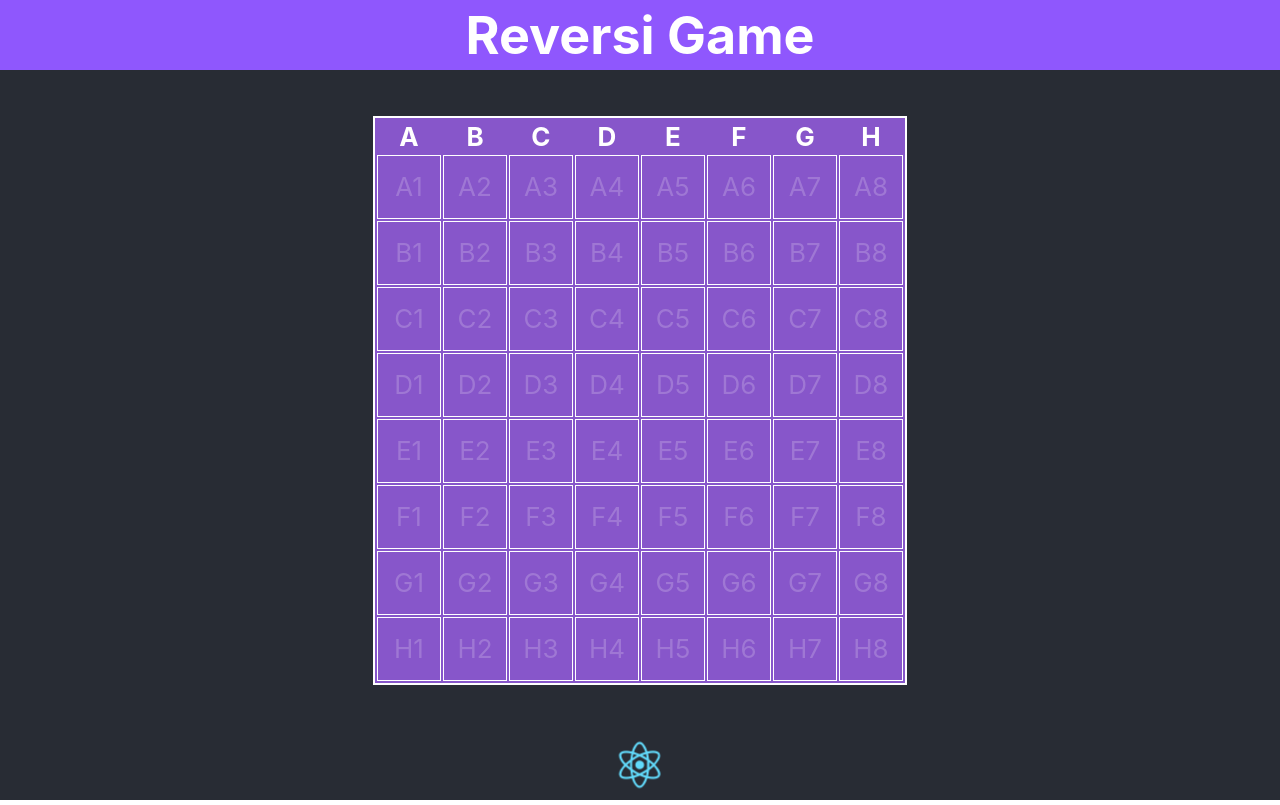
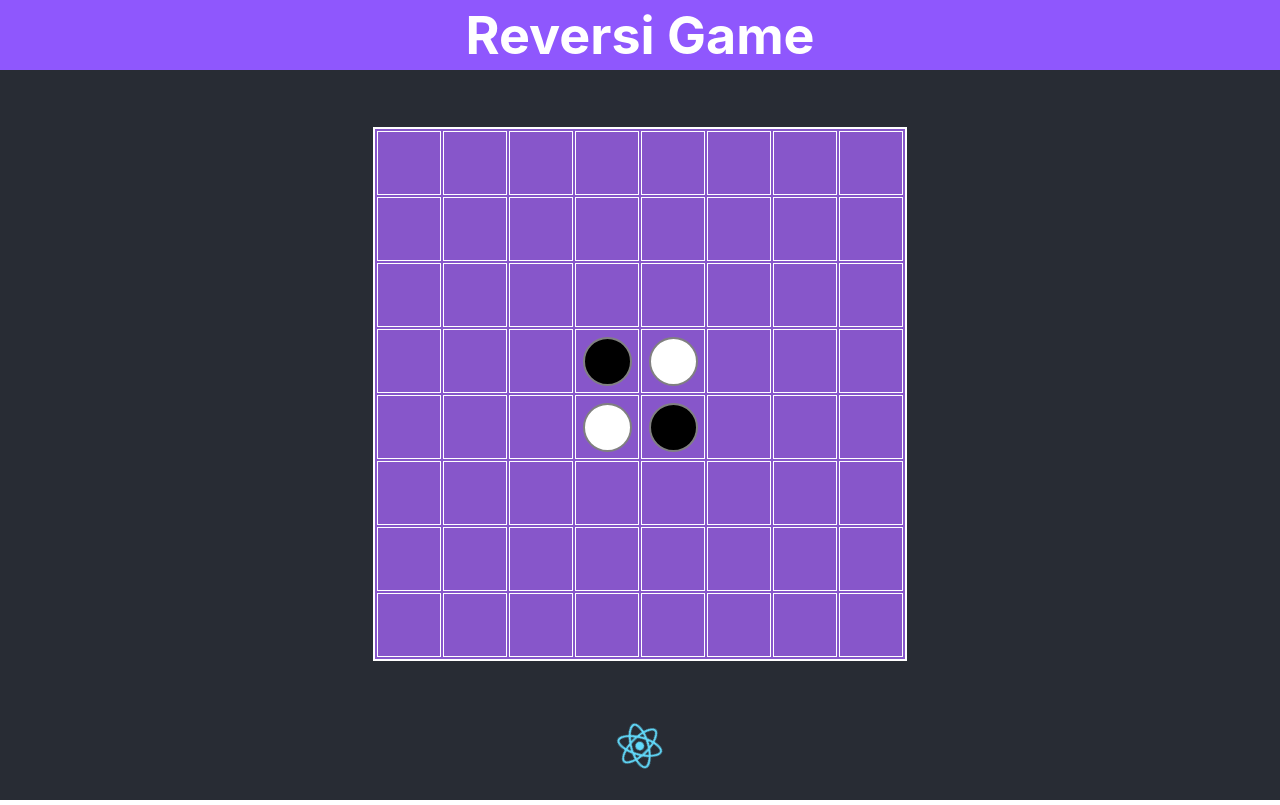
Before and after one commit to sebaveg/Reversi-Game, a React (Create React App) app: page /game in a window 1280 px wide. Built offline with nearby package versions, Linux system fonts and the light colour scheme.

Commit message:
Add Cell component and Initial four disks in board

```diff
--- a/package.json
+++ b/package.json
@@ -13,7 +13,8 @@
   },
   "scripts": {
     "start": "react-scripts start",
-    "build": "react-scripts build"
+    "build": "react-scripts build",
+    "lint": "eslint ./src"
   },
   "eslintConfig": {
     "extends": "react-app"
--- a/src/assets/styles/App.css
+++ b/src/assets/styles/App.css
@@ -13,6 +13,7 @@
 .App-logo {
   animation: App-logo-spin infinite 20s linear;
   height: 7vmin;
+  margin-bottom: 1em;
   pointer-events: none;
 }
 
--- /dev/null
+++ b/src/assets/styles/Cell.css
@@ -0,0 +1,15 @@
+.black, .white {
+  height: 45px;
+  width: 45px;
+  border: 2px solid grey;
+  border-radius: 50%;
+  margin: 0 auto;
+}
+
+.black {
+  background-color: black;
+}
+
+.white {
+  background-color: white;
+}
--- a/src/assets/styles/Footer.css
+++ b/src/assets/styles/Footer.css
@@ -2,6 +2,5 @@
   align-items: center;
   display: flex;
   justify-content: center;
-  height: 70px;
   width: 100%;
 }
--- a/src/components/Board.jsx
+++ b/src/components/Board.jsx
@@ -1,29 +1,20 @@
 import React from 'react';
+
+import Cell from './Cell';
 
 import '../assets/styles/Board.css';
 
-const Board = ({ rows, cols }) => (
-  (rows && cols)
-    ? (
-      <div className="wrapperBoard">
+const Board = ({ board }) => (
   <table className="Board">
-            <thead>
-              <tr>
-                {rows.map((row) => <th key={row}>{row}</th>)}
-              </tr>
-            </thead>
     <tbody>
-              {rows.map((row) => (
+      {board.map((row, x) => (
         <tr key={row}>
-                  {cols.map((col) => (
-                    <td key={`${row}${col}`}>{`${row}${col}`}</td>
-                  ))}
+          {board[x].map((cell, y) => <Cell position={[x, y]}>{cell}</Cell>)}
         </tr>
       ))}
     </tbody>
   </table>
-        </div>
-    ) : <h1>Loading...</h1>
+
 );
 
 export default Board;
--- /dev/null
+++ b/src/components/Cell.jsx
@@ -0,0 +1,12 @@
+import React from 'react';
+
+import '../assets/styles/Cell.css';
+
+const Cell = ({ children }) => (
+  <td className="cell">
+    <div className={`${children}` === '1' ? 'black' : `${children}` === '2' ? 'white' : ''} />
+  </td>
+
+);
+
+export default Cell;
--- a/src/containers/Board.jsx
+++ b/src/containers/Board.jsx
@@ -3,12 +3,27 @@ import { connect } from 'react-redux';
 
 import BoardLayout from '../components/Board';
 
-const Board = ({ rows, cols }) => (
-  <BoardLayout
-    cols={cols}
-    rows={rows}
-  />
-);
+const Board = ({ rows, cols }) => {
+  const createBoard = () => {
+    const virtualBoard = new Array(8).fill(0);
+    for (let i = 0; i < 8; i++) virtualBoard[i] = new Array(8).fill(0);
+    virtualBoard[3][3] = 1;
+    virtualBoard[4][4] = 1;
+    virtualBoard[3][4] = 2;
+    virtualBoard[4][3] = 2;
+    return virtualBoard;
+  };
+
+  const virtualBoard = createBoard();
+
+  return (
+    <BoardLayout
+      cols={cols}
+      rows={rows}
+      board={virtualBoard}
+    />
+  );
+};
 
 const mapStateToProps = (state) => ({
   rows: state.board.rows,
--- a/src/containers/NotFound.jsx
+++ b/src/containers/NotFound.jsx
@@ -2,7 +2,7 @@ import React from 'react';
 
 const NotFound = () => (
   <>
-    <h1>No Encontrado</h1>
+    <h1>404: Page Not Found</h1>
   </>
 );
 
```
Lines whose indentation alone changed are shown as unchanged.
